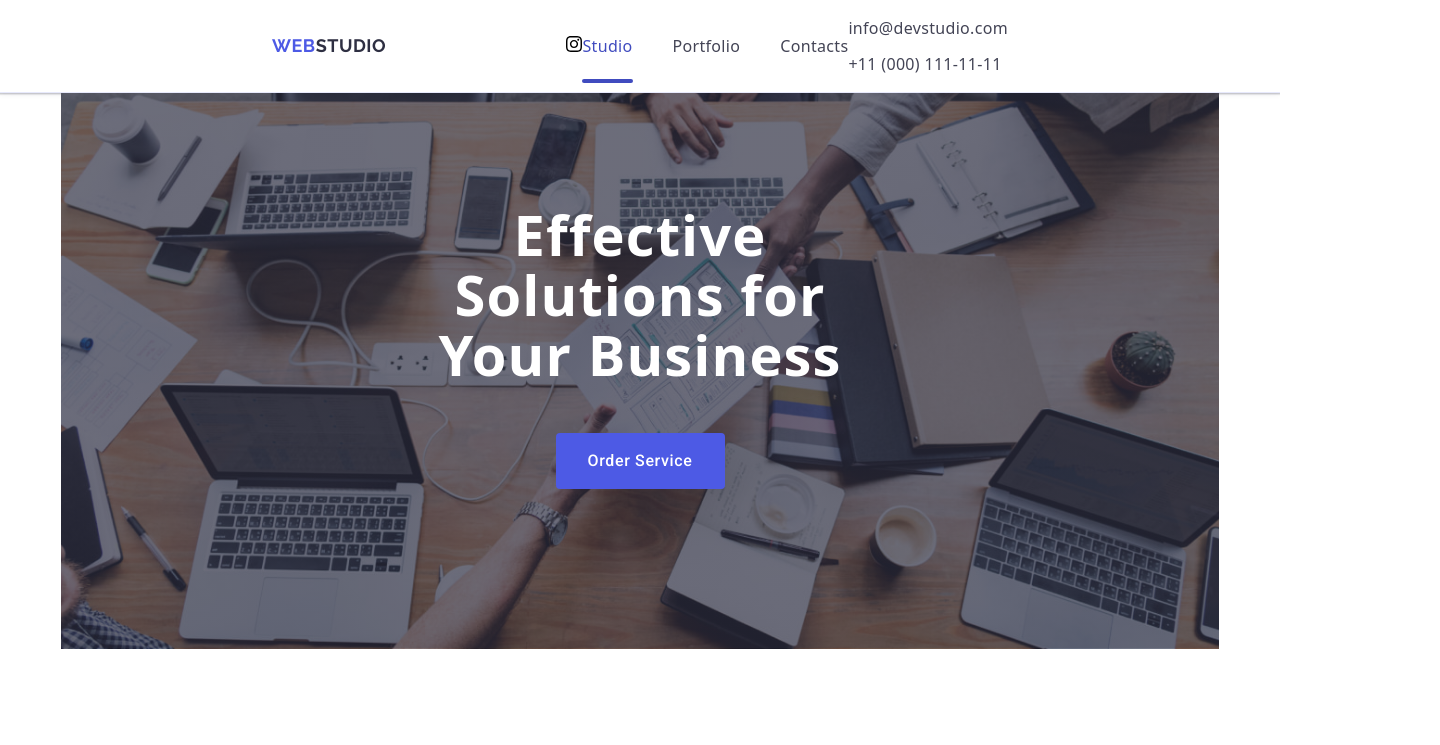
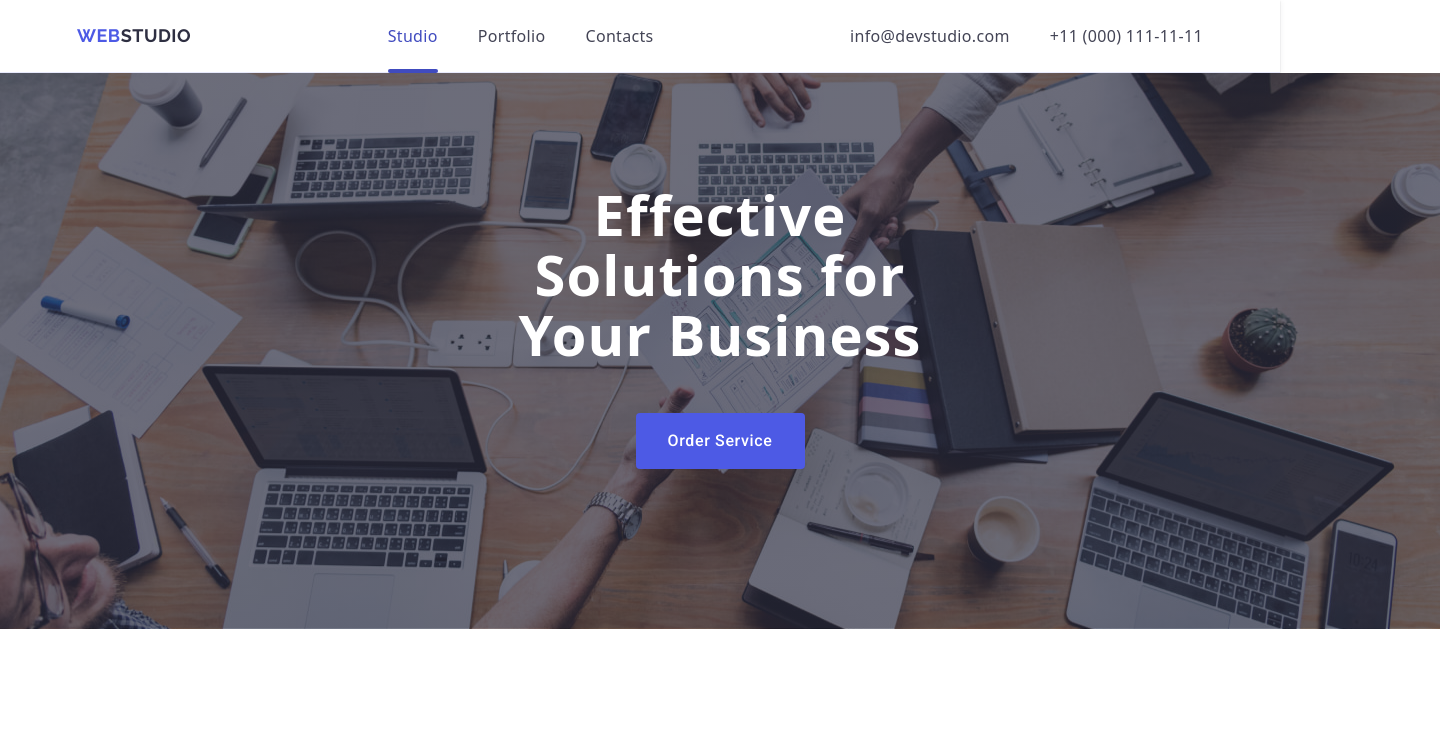
Before and after one commit to AlexandraMdv/goit-markup-hw-06, a website: page index.html in a window 1280 px wide. Shown: the top 745 px of the page, 1440 px wide, since content can reach past the window. Drawn offline with nearby package versions, Linux system fonts and the light colour scheme.

Commit message:
navigation fixed for tablet and laptop versions

```diff
--- a/css/styles.css
+++ b/css/styles.css
@@ -64,7 +64,7 @@ body {
 
 @media (min-width: 1158px) {
   .container {
-    max-width: 1158px;
+    /* max-width: 1158px; */
   }
 }
 
@@ -209,13 +209,24 @@ body {
     gap: 40px;
     padding: 24px 0; */
     flex-direction: column;
-    padding: 16px 0;
+    padding: 16px 0 0;
     gap: 12px;
   }
   .header-container {
     display: flex;
     justify-content: space-between;
     align-items: center;
+  }
+}
+
+@media (min-width: 1158px) {
+  .header-container {
+    width: 1158px;
+  }
+  .header-address-list {
+    flex-direction: row;
+    gap: 40px;
+    padding: 24px 0;
   }
 }
 
@@ -577,6 +588,7 @@ body {
 /* ------- Our portfolio section ------- */
 .section-our-portfolio {
   padding: 116px 0;
+  margin: 0 auto;
 }
 
 .section-our-portfolio-title {
@@ -607,7 +619,8 @@ body {
 
 @media (min-width: 1158px) {
   .section-our-portfolio .container {
-    width: 100%;
+    width: 1158px;
+    margin: 0 auto;
   }
   .our-portfolio-list-item {
     width: calc((100% - 48px) / 3);
--- a/index.html
+++ b/index.html
@@ -43,19 +43,7 @@
         <a class="logo link" href="./index.html"
           >Web<span class="header-logo">Studio</span></a
         >
-        <div class="menu">
-          <button class="menu-close-button" type="button">
-            <svg width="16" height="16">
-              <use
-                class="icon-close"
-                href="./images/icons.svg#icon-instagram"
-              />
-            </svg>
-          </button>
         <nav class="nav-bar">
-            <!-- <a class="logo link" href="./index.html"
-              >Web<span class="header-logo">Studio</span></a
-            > -->
           <ul class="page-header-list list">
             <li class="header-list-item">
               <a class="link-nav link" href="./index.html">Studio</a>
@@ -83,7 +71,6 @@
             </li>
           </ul>
         </address>
-        </div>
       </div>
     </header>
 
```
Lines whose indentation alone changed are shown as unchanged.
